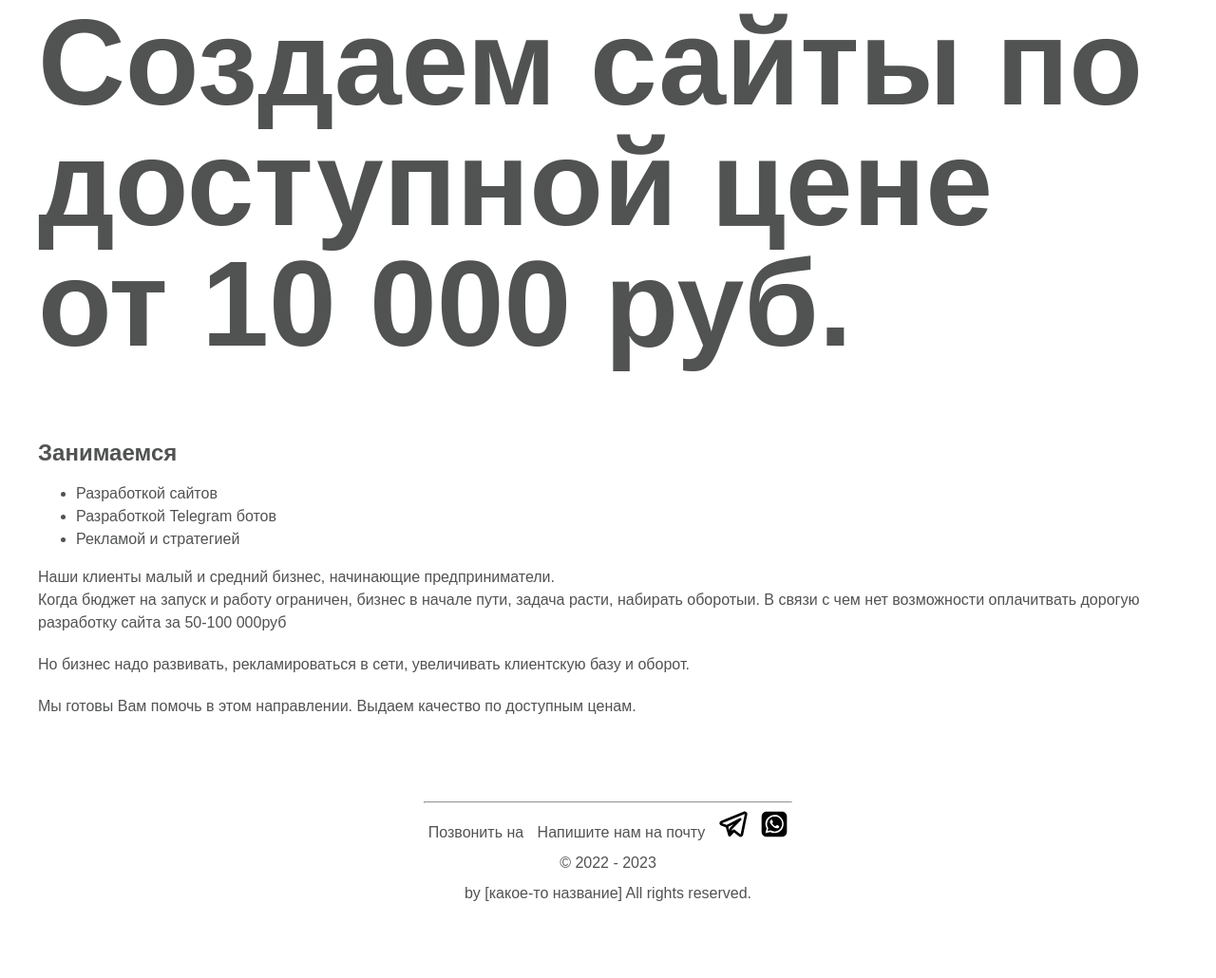
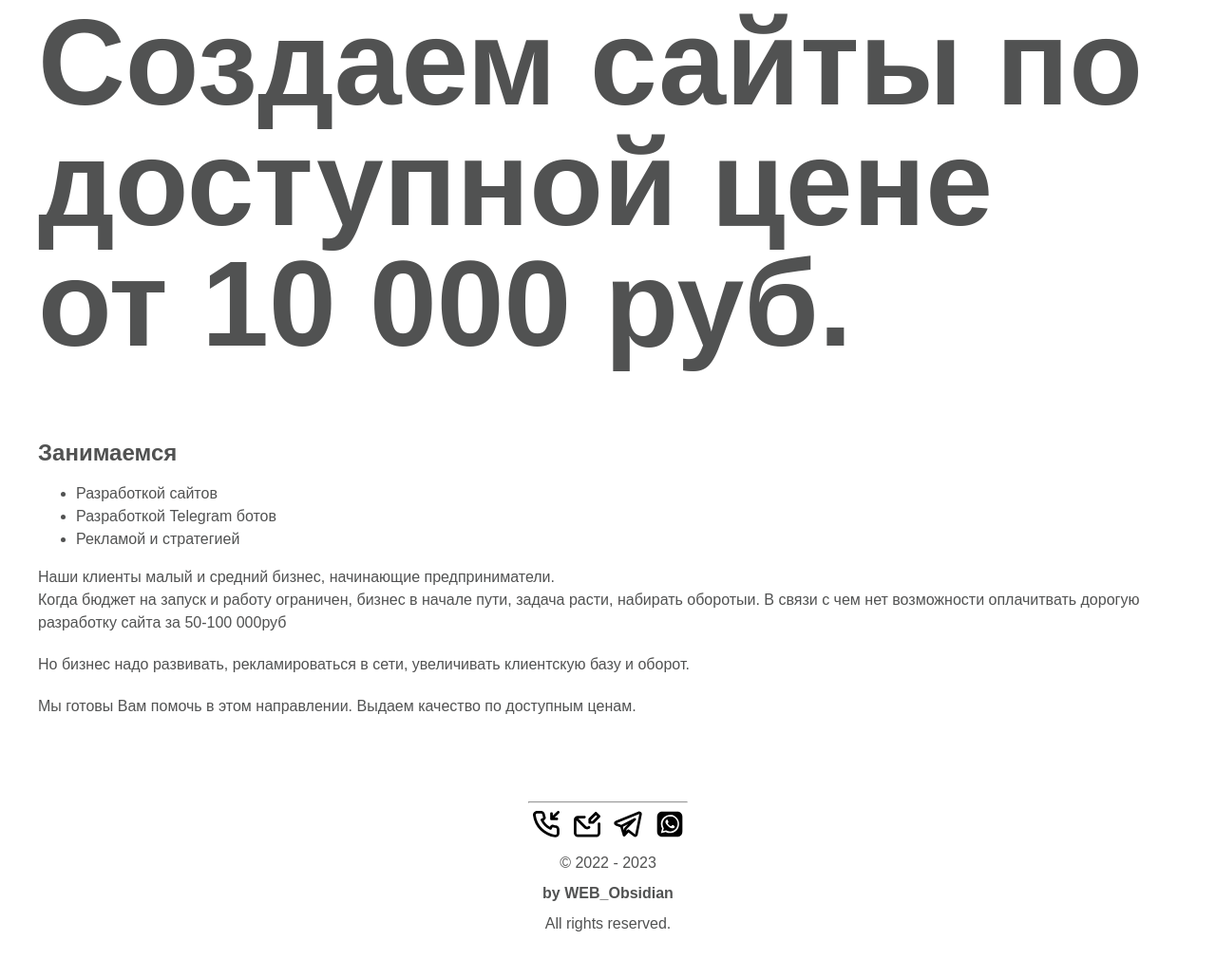
Before and after one commit to 1ev5ha/test-landing, a plain HTML site: page index.html in a window 1280 px wide. Shown: the part 117-1147 px from the top of the page at 95% size. Drawn offline with Linux system fonts and the light colour scheme.

Commit message:
Add files via upload

```diff
--- a/index.html
+++ b/index.html
@@ -68,11 +68,11 @@
                 <!--<div class="footer-logo">
                   <a href="" class="footer__logo"><img class="logo_svg" src="img/Logo top left side.svg" alt="logo"></a>
                 </div>-->
-                <a class="footer__link" href="tel:+79001111111">Позвонить на </a>
-                <a class="footer__link" href="mailto:mail@gmail.com">Напишите нам на почту</a>
+                <a class="footer__link" href="tel:+79001111111"><img src="img/tell.svg" alt="call"><!--Позвонить нам--></a>
+                <a class="footer__link" href="mailto:mail@gmail.com"><img src="img/mail.svg" alt="mail to"><!--Напишите нам на почту--></a>
                 <a class="footer__link" href="https://t.me/s0lo"><img src="img/telegram.svg" alt="Telegram"><!--Напишите нам в Телеграм--></a>
                 <a class="footer__link" href="https://wa.me/89304509720"><img src="img/wachapp.svg" alt="WhatsApp"><!--Напишите нам в WhatsApp--></a>
-                <p align="center">© 2022 - 2023 <br><br> by [какое-то название] All rights reserved.</p>
+                <p align="center">© 2022 - 2023 <br><br><b>by WEB_Obsidian</b><br><br> All rights reserved.</p>
 
             </div>
             </footer>
```
Also changed, not shown: css/styles.css (line endings or trailing spaces), img/mail.svg (added), img/tell.svg (added).
